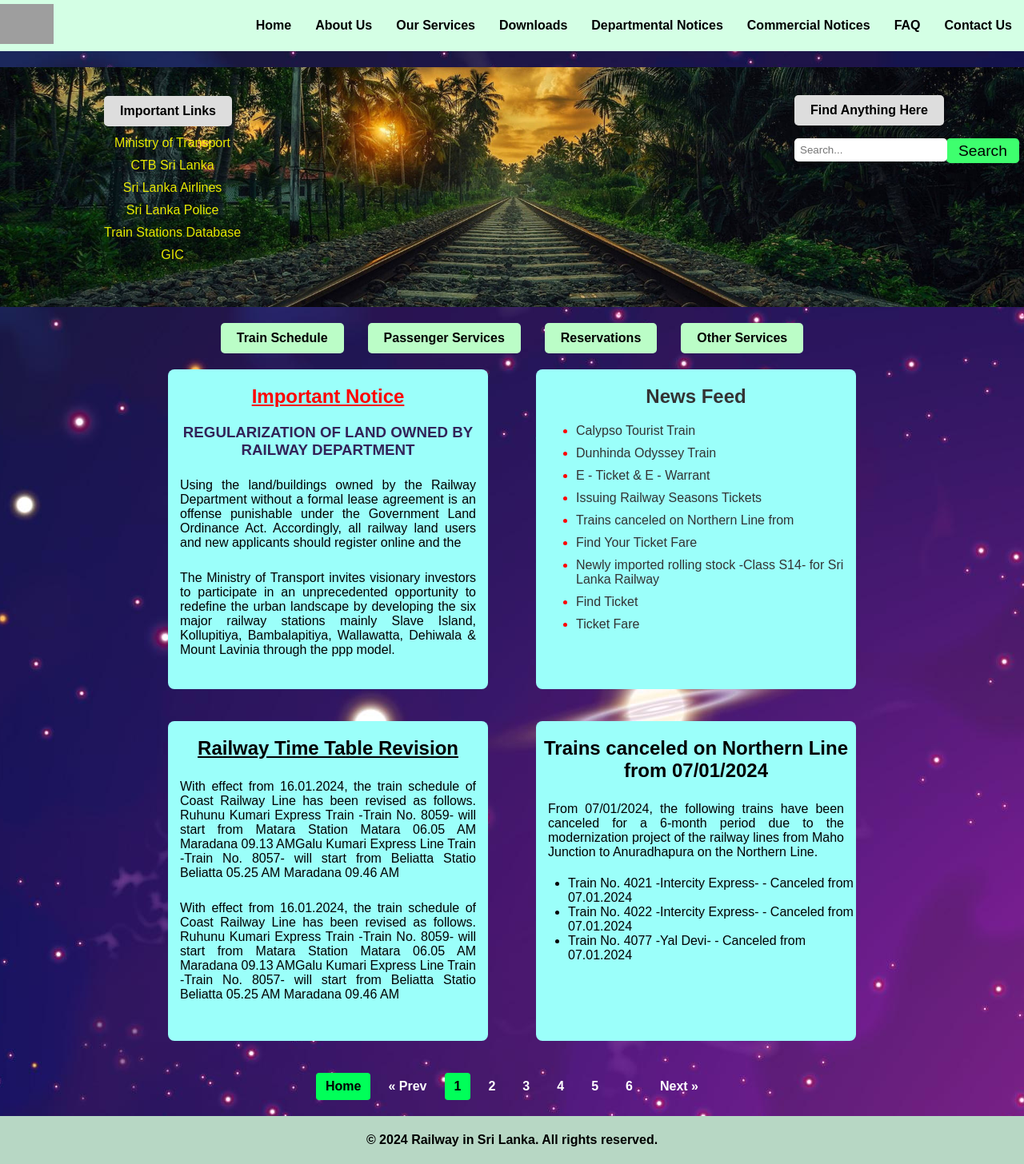
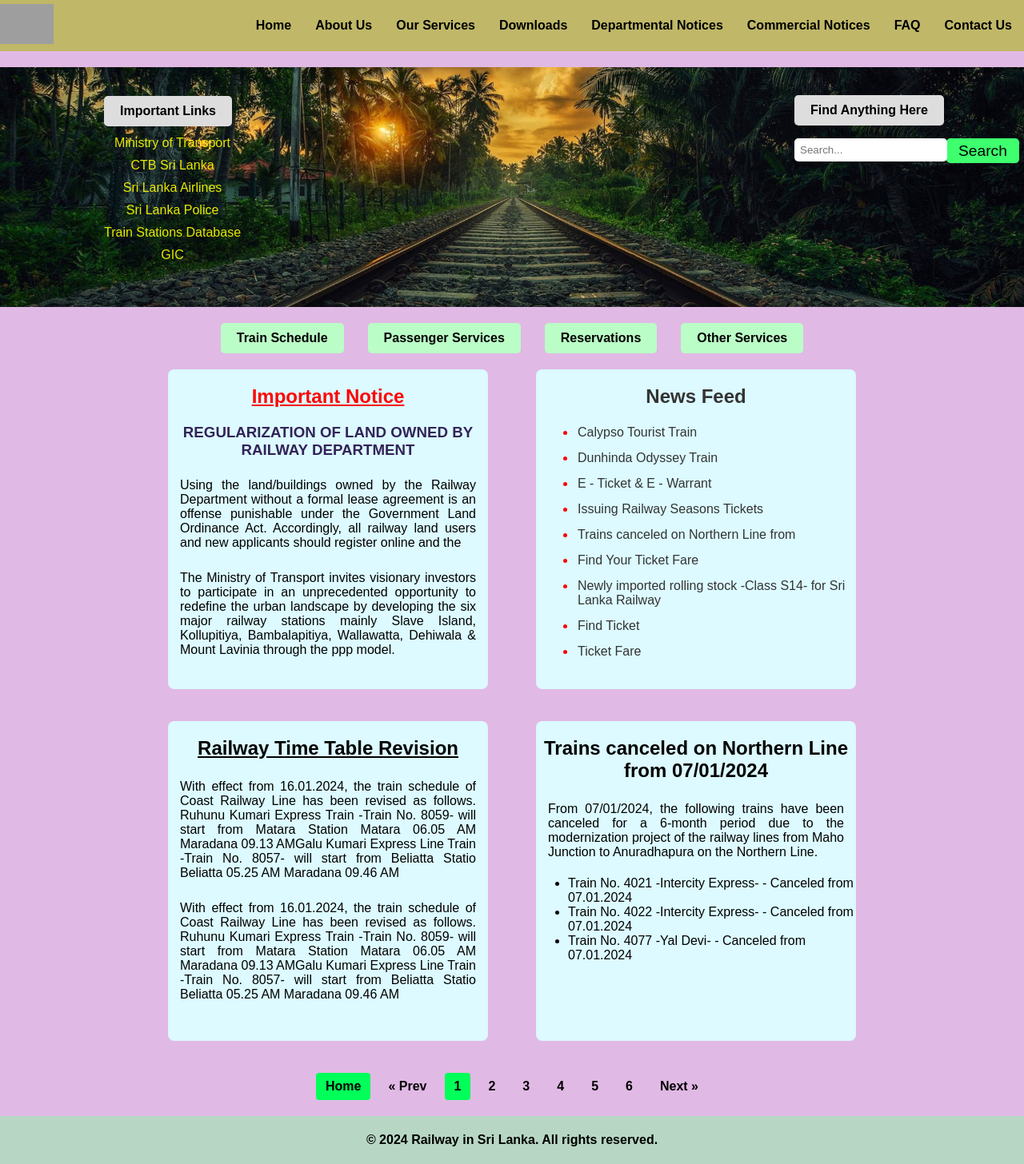
Before and after one commit to nilupul-madhusanka/sri-lanka-railway-by-nms, a React (Create React App) app: page / in a window 1280 px wide. Shown: the whole page at 80% size. Built offline with nearby package versions, Linux system fonts and the light colour scheme; grey boxes are pictures that could not be loaded.

Commit message:
Update styles.css

```diff
--- a/src/components/styles.css
+++ b/src/components/styles.css
@@ -2,10 +2,11 @@ body {
   margin: 0;
   padding: 0;
   font-family: Arial, sans-serif;
-  background-image: url("../Images/background.jpg");
+  background-color: #e1b9e5;
+  /*background-image: url("../Images/background.jpg");
   background-repeat: no-repeat;
   background-attachment: fixed;
-  background-position: center;
+  background-position: center;*/
   overflow-x: hidden;
 }
 
@@ -13,7 +14,7 @@ header {
   display: flex;
   justify-content: space-between;
   align-items: center;
-  background-color: rgb(212, 255, 229);
+  background-color: rgb(192, 184, 104);
   padding: 5px 0;
   position: relative;
 }
@@ -41,7 +42,7 @@ header .logo img {
 }
 
 .header-list ul li a:hover{
-  color: rgb(0, 4, 255);
+  color: rgb(0, 30, 255);
 }
 .menu-icon {
   display: none;
@@ -69,10 +70,10 @@ header .logo img {
     display: flex;
     position: absolute;
     top: 50px;
-    background-color: rgb(6, 7, 7);
+    background-color: rgb(4, 32, 45);
     text-align: center;
     overflow-x: hidden;
-    z-index: 100;
+    z-index: 1000;
   }
   .header-list ul {
     display: flex;
@@ -154,7 +155,8 @@ aside.search-bar p {
 }
 
 .important-links ul li a:hover{
-  color: aqua;
+  background-color: #dcfaff;
+  color: rgb(0, 0, 0);
 }/*
 @media (max-width: 425px){
   header{
@@ -185,7 +187,7 @@ aside.search-bar p {
     top: 40px;
     right: 190px;
   }
-}*/
+}
 @media (max-width: 320px){
   header{
     overflow-y: hidden;
@@ -200,7 +202,7 @@ aside.search-bar p {
     top: 40px;
     right: 190px;
   }
-}
+}*/
 .search-bar {
   position: absolute;
   top: 83px;
@@ -287,7 +289,7 @@ aside.search-bar p {
   gap: 20px;
 }
 .box {
-  background-color: #9bfffa;
+  background-color: #dcfaff;
   margin: 20px 20px;
   border-radius: 8px;
   width: 400px;
@@ -319,6 +321,7 @@ aside.search-bar p {
 
 .news-feed ul li {
   margin-top: 10px;
+  padding: 2px;
 }
 .news-feed ul li::marker{
 color: #ff0000;
@@ -330,7 +333,7 @@ color: #ff0000;
 }
 
 .news-feed ul li a:hover {
-  text-decoration: underline;
+  background-color: #ffcbd8;
 }
 .time-table h2{
   color: #000000;
@@ -361,14 +364,14 @@ color: #ff0000;
   margin: 0 5px;
   text-decoration: none;
   font-weight: bold;
-  color: #ffffff;
+  color: #000000;
   padding: 8px 12px;
   border-radius: 4px;
   transition: background-color 0.3s;
 }
 
 .pagination a:hover {
-  background-color: #ddd;
+  background-color: #b6fcfb;
   color: #000000;
 }
 
@@ -462,7 +465,7 @@ footer {
 }
 
 .services-list li a:hover {
-  text-decoration: underline;
+  background-color: #dee2ff;
 }
 
 .home-button {
@@ -517,7 +520,7 @@ footer {
 }
 
 .downloads-list li a:hover {
-  text-decoration: underline;
+  background-color: #dee2ff;
 }
 
 .home-button {
```
